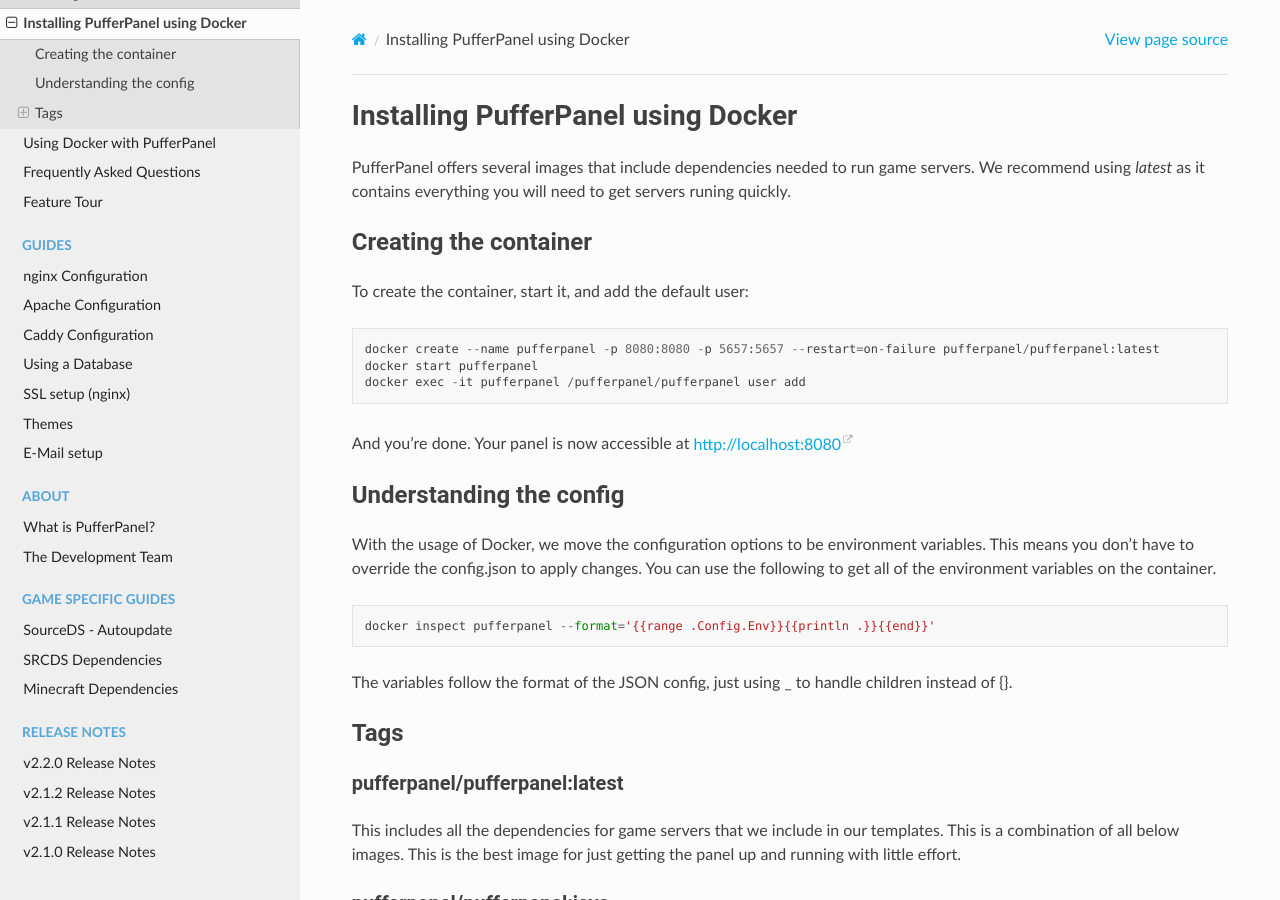
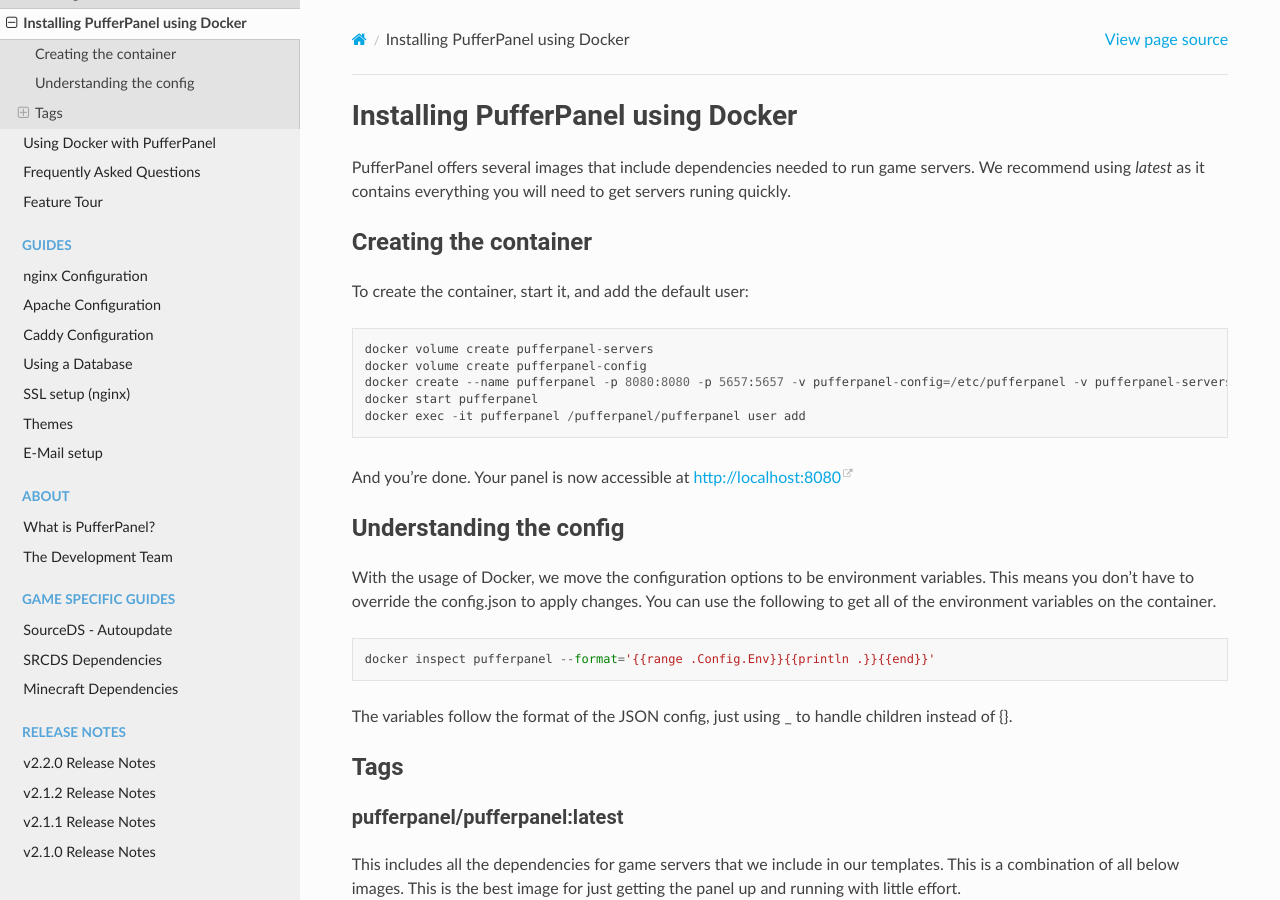
Before and after one commit to pufferpanel/documentation, a Sphinx documentation site: the page built from source/installing-docker.rst, in a window 1280 px wide and 900 px high. Built offline with Sphinx 7.4.7 and the Read the Docs theme 2.0.0, drawn with Linux system fonts in a browser that asks for light colours.

Commit message:
Update installing-docker.rst

```diff
--- a/source/installing-docker.rst
+++ b/source/installing-docker.rst
@@ -11,7 +11,9 @@
 
 .. code-block::
 
-    docker create --name pufferpanel -p 8080:8080 -p 5657:5657 --restart=on-failure pufferpanel/pufferpanel:latest
+    docker volume create pufferpanel-servers
+    docker volume create pufferpanel-config
+    docker create --name pufferpanel -p 8080:8080 -p 5657:5657 -v pufferpanel-config=/etc/pufferpanel -v pufferpanel-servers=/var/lib/pufferpanel --restart=on-failure pufferpanel/pufferpanel:latest
     docker start pufferpanel
     docker exec -it pufferpanel /pufferpanel/pufferpanel user add
 
```
